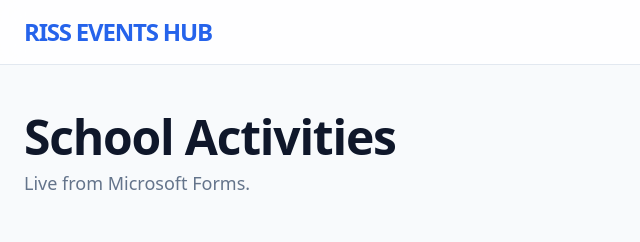
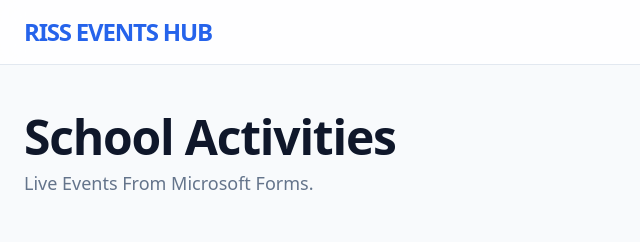
Before and after one commit to katktat/riss-school-events, a plain HTML site: page index.html in a window 1280 px wide. Shown: the top 242 px of the page, 0-640 px from the left. Drawn offline with nearby package versions, Linux system fonts and the light colour scheme.

Commit message:
Update index.html

```diff
--- a/index.html
+++ b/index.html
@@ -25,7 +25,7 @@
     <main class="max-w-7xl mx-auto px-6 pt-12">
         <header class="mb-12">
             <h2 class="text-5xl font-black tracking-tight mb-2 text-slate-900">School Activities</h2>
-            <p class="text-slate-500 text-lg">Live from Microsoft Forms.</p>
+            <p class="text-slate-500 text-lg">Live Events From Microsoft Forms.</p>
         </header>
 
         <section class="mb-20">
```
